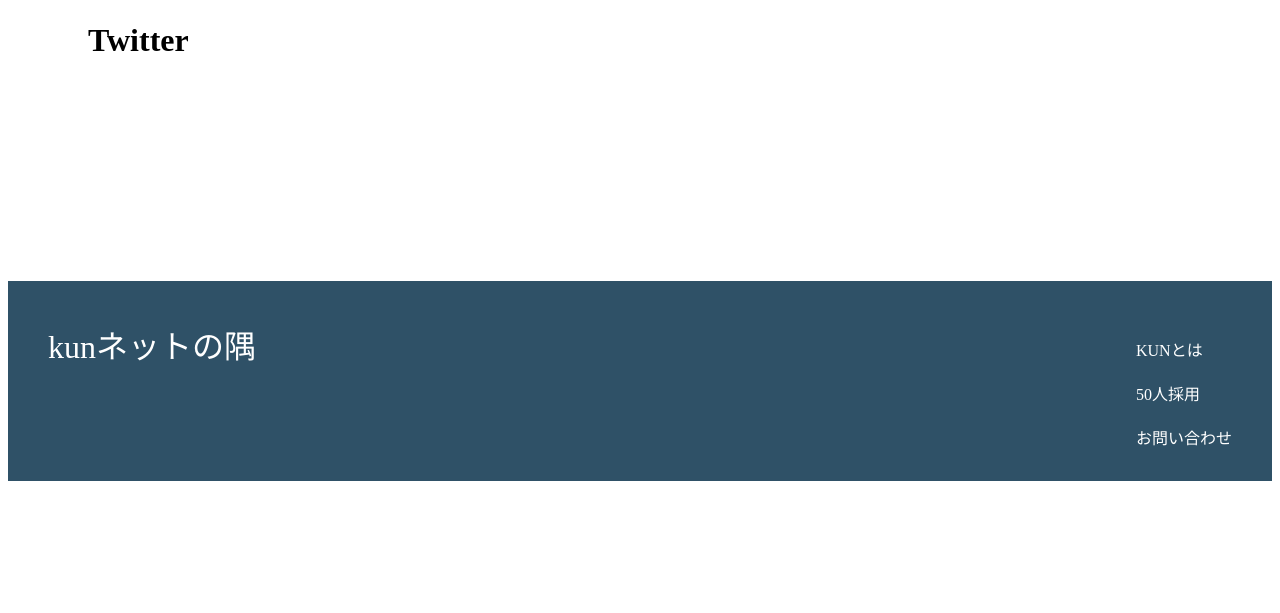
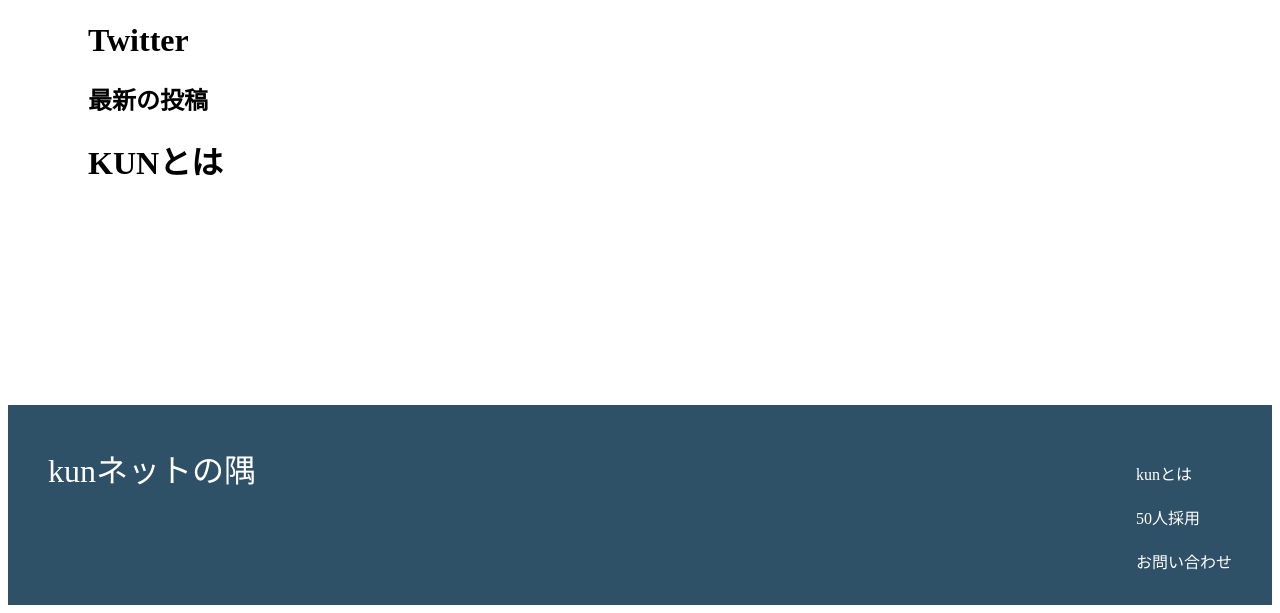
Before and after one commit to S500SNtt/S500SNtt.github.io, a plain HTML site: page index.html in a window 1280 px wide. Shown: the part 1590-2203 px from the top of the page. Before the commit the page ends 2079 px from the top, so only its background shows below. Drawn offline with Linux system fonts and the light colour scheme.

Commit message:
Add files via upload

```diff
--- a/index.html
+++ b/index.html
@@ -60,9 +60,14 @@
       </div>
       <div>
         <h1 id="#tt">Twitter</h1>
+        <h2>最新の投稿</h2>
+
+      </div>
+      <div>
+        <h1 id="#yy">KUNとは</h1>
+        <h3> </h3>
       </div>
       <div class="contact-form">
-        <div class="formrun-embed" data-formrun-form="@s-sntt-1665981294" data-formrun-redirect="true">
         </div>
       </div>
     </div>
@@ -71,7 +76,7 @@
       <div class="footer-logo">kunネットの隅</div>
       <div class="footer-list">
         <ul>
-          <li>KUNとは</li>
+          <li><a href="#yy">kunとは</a></li>
           <li>50人採用</li>
           <li>お問い合わせ</li>
         </ul>
```
